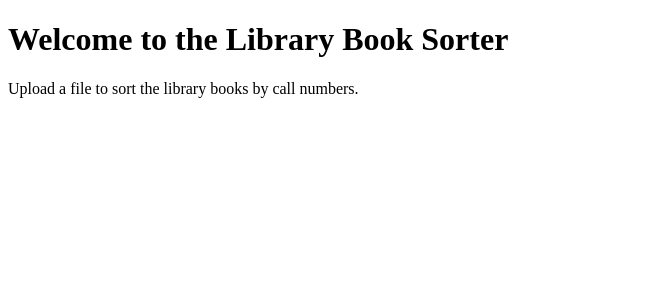
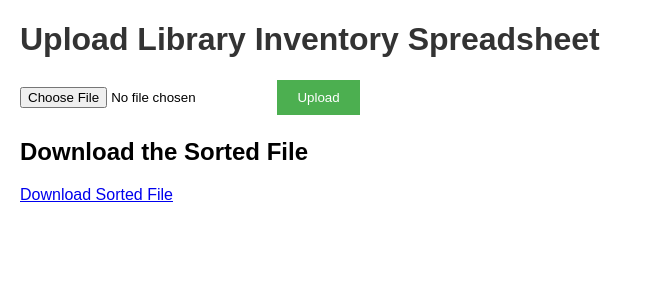
Before and after one commit to SejalRana/HopHacks, a Flask app: template templates/index.html in a window 1280 px wide. Shown: the top 300 px of the page, without its empty margins (0-655 px from the left). Run offline with Flask 3, Linux system fonts and the light colour scheme; the template is opened without the code that fills it: most values are stand-ins (such as "Sample title", 1, 10 or a date in 2020).

Commit message:
Working App
Working App

```diff
--- a/app.py
+++ b/app.py
@@ -1,10 +1,125 @@
-from flask import Flask, render_template
+from flask import Flask, render_template, request, redirect, url_for, send_from_directory
+import pandas as pd
+import os
+import re
 
 app = Flask(__name__)
+app.config['UPLOAD_FOLDER'] = 'uploads/'
+
+import pandas as pd
+import re
+
+def extract_segments(df):
+    # Identify the first column
+    first_column = df.columns[0]
+
+    def extract_class_letters(call_number):
+        return re.match(r"^[A-Za-z]+", call_number).group(0) if re.match(r"^[A-Za-z]+", call_number) else ""
+
+    def extract_class_number(call_number):
+        match = re.search(r"[A-Za-z]+([0-9]+(?:\.[0-9]+)?)", call_number)
+        if match:
+            try:
+                # Convert to float first, then to int if possible
+                return int(float(match.group(1)))
+            except ValueError:
+                return None
+        return None
+
+    def extract_first_cutter(call_number):
+        match = re.search(r"\s?\.([A-Za-z]+[0-9]*)", call_number)
+        return match.group(1) if match else ""
+
+    def extract_second_cutter(call_number):
+        match = re.search(r"\s([A-Za-z0-9]+)\s?[0-9]{4}", call_number)
+        return match.group(1) if match else ""
+
+    def extract_year(call_number):
+        match = re.search(r"\b(19\d{2}|20\d{2})\b", call_number)
+        return int(match.group(1)) if match else None
+
+    def extract_volume_number(call_number):
+        match = re.search(r"(?:vol\.|no\.)\s?([0-9]+)", call_number)
+        if match:
+            try:
+                return int(float(match.group(1)))
+            except ValueError:
+                return None
+        return None
+
+    def extract_copy_number(call_number):
+        match = re.search(r"c\.\s?\[?([0-9]+)\]?", call_number)
+        if match:
+            try:
+                return int(float(match.group(1)))
+            except ValueError:
+                return None
+        return None
+
+    # Apply extraction functions to DataFrame
+    df['Class Letters'] = df[first_column].apply(extract_class_letters)
+    df['Class Number'] = df[first_column].apply(extract_class_number)
+    df['First Cutter'] = df[first_column].apply(extract_first_cutter)
+    df['Second Cutter'] = df[first_column].apply(extract_second_cutter)
+    df['Year'] = df[first_column].apply(extract_year)
+    df['Volume Number'] = df[first_column].apply(extract_volume_number)
+    df['Copy Number'] = df[first_column].apply(extract_copy_number)
+
+    return df
+
+
 
 @app.route('/')
-def home():
-    return render_template('index.html')
+def index():
+    return render_template('index.html', sorted_file_url=None)
+
+@app.route('/upload', methods=['POST'])
+def upload_file():
+    if 'file' not in request.files:
+        return redirect(request.url)
+    file = request.files['file']
+    if file.filename == '':
+        return redirect(request.url)
+    if file:
+        file_path = os.path.join('static', file.filename)
+        file.save(file_path)
+
+        # Sort the file and save it
+        sorted_file_path = sort_file(file_path)
+        sorted_file_url = '/static/sorted_file.xlsx'
+
+        return render_template('index.html', sorted_file_url=sorted_file_url)
+
+def sort_file(file_path):
+    # Read the Excel file
+    df = pd.read_excel(file_path)
+
+    # Extract segments
+    df = extract_segments(df)
+
+    # Define the sorting columns
+    sort_columns = [
+        'Class Letters',
+        'Class Number',
+        'First Cutter',
+        'Second Cutter',
+        'Year',
+        'Volume Number',
+        'Copy Number'
+    ]
+
+    # Sort the DataFrame
+    df_sorted = df.sort_values(by=sort_columns)
+
+    # Save the sorted DataFrame to a new Excel file
+    sorted_file_path = os.path.join('static', 'sorted_file.xlsx')
+    df_sorted.to_excel(sorted_file_path, index=False)
+
+    return sorted_file_path
+
+@app.route('/static/<filename>')
+def download_file(filename):
+    return send_from_directory('static', filename)
 
 if __name__ == '__main__':
     app.run(debug=True)
--- a/templates/index.html
+++ b/templates/index.html
@@ -4,9 +4,46 @@
     <meta charset="UTF-8">
     <meta name="viewport" content="width=device-width, initial-scale=1.0">
     <title>Library Book Sorter</title>
+    <style>
+        body {
+            font-family: Arial, sans-serif;
+            margin: 20px;
+        }
+        h1 {
+            color: #333;
+        }
+        form {
+            margin-top: 20px;
+        }
+        input[type="file"] {
+            margin-bottom: 10px;
+        }
+        input[type="submit"] {
+            background-color: #4CAF50;
+            color: white;
+            border: none;
+            padding: 10px 20px;
+            cursor: pointer;
+        }
+        input[type="submit"]:hover {
+            background-color: #45a049;
+        }
+        .message {
+            margin-top: 20px;
+            font-size: 1.1em;
+        }
+    </style>
 </head>
 <body>
-    <h1>Welcome to the Library Book Sorter</h1>
-    <p>Upload a file to sort the library books by call numbers.</p>
+    <h1>Upload Library Inventory Spreadsheet</h1>
+    <form action="/upload" method="post" enctype="multipart/form-data">
+        <input type="file" name="file" required>
+        <input type="submit" value="Upload">
+    </form>
+
+    {% if sorted_file_url %}
+    <h2>Download the Sorted File</h2>
+    <a href="{{ sorted_file_url }}" download>Download Sorted File</a>
+    {% endif %}
 </body>
 </html>
```
Also changed, not shown: 2 other files.
